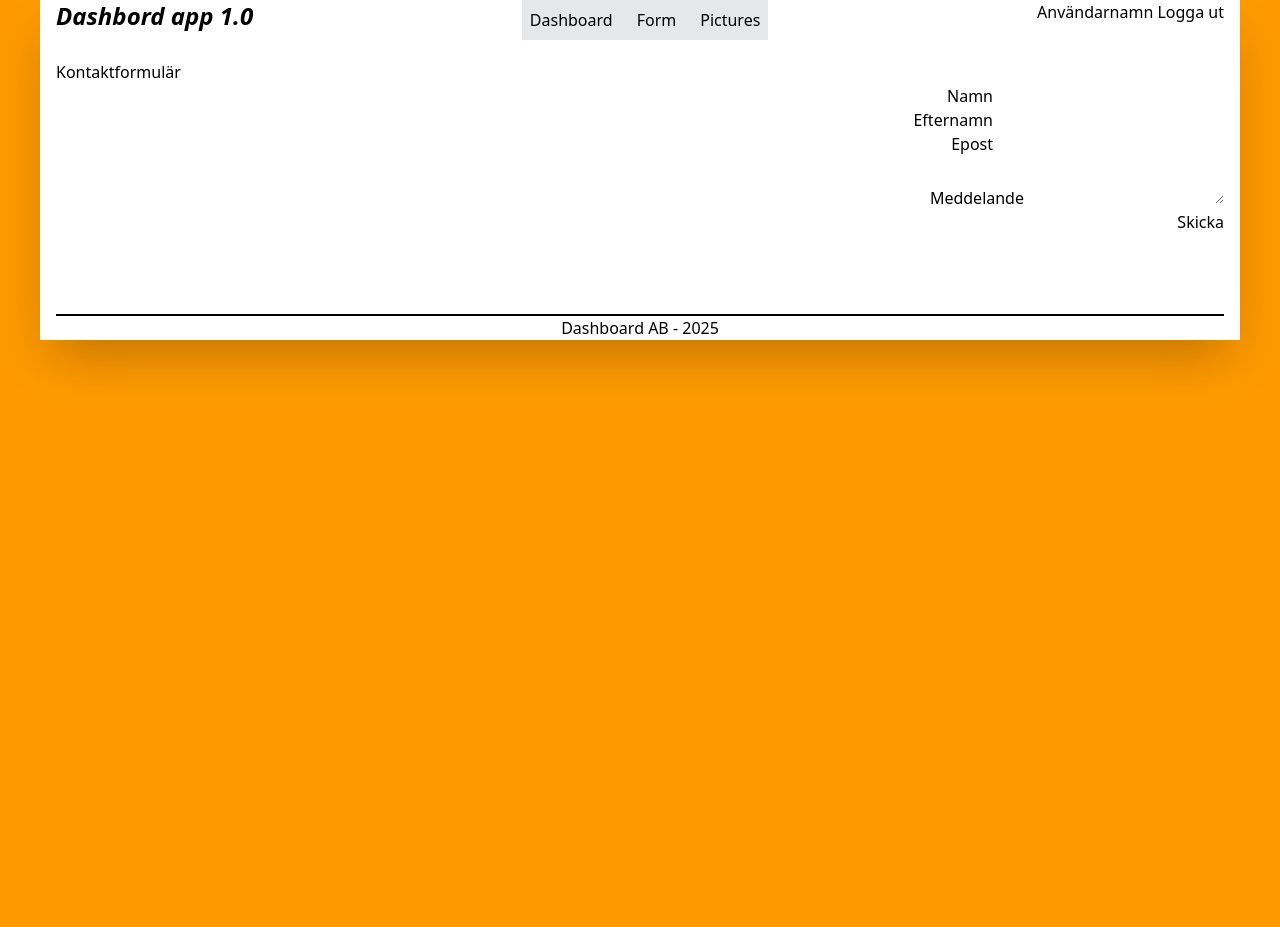
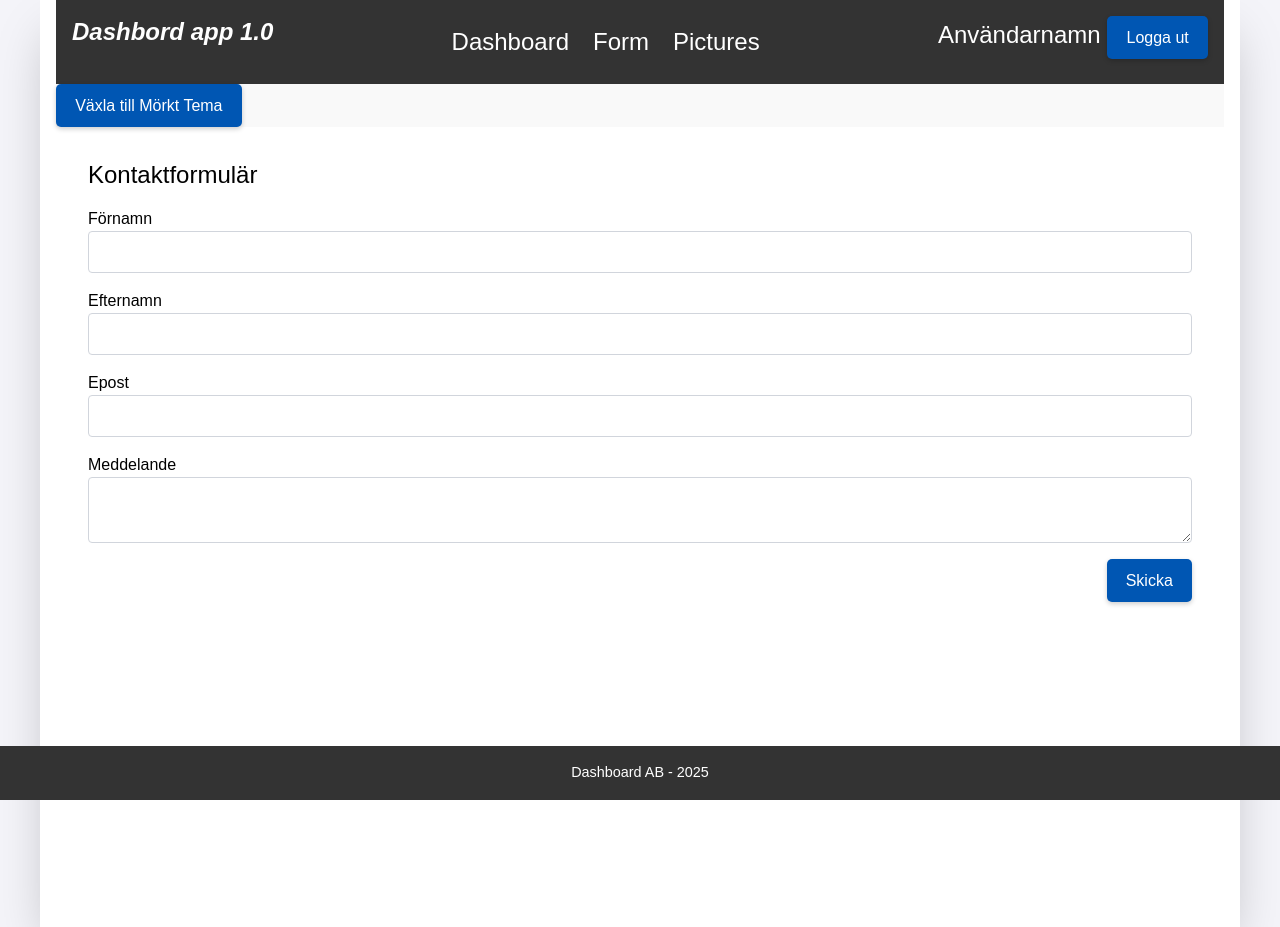
Before and after one commit to MoaPersson96/dashboard, a React (Vite) app: page /form in a window 1280 px wide. Before the commit the page ends 800 px from the top, so only its background shows below. Built offline with nearby package versions, Linux system fonts and the light colour scheme.

Commit message:
Fixade in dark mode samt fixade layout på from och picture sidorna

```diff
--- a/src/App.css
+++ b/src/App.css
@@ -0,0 +1,103 @@
+/* App.css */
+
+body {
+    margin: 0;
+    font-family: Arial, sans-serif;
+    background-color: #f4f4f9;
+    color: #333;
+    transition: background-color 0.3s ease, color 0.3s ease;
+}
+
+body.dark {
+    background-color: #1e1e1e;
+    color: #e0e0e0;
+}
+
+header {
+    background-color: #333;
+    color: white;
+    padding: 1rem;
+    text-align: center;
+    font-size: 1.5rem;
+}
+
+main {
+    padding: 2rem;
+    transition: background-color 0.3s ease, color 0.3s ease;
+}
+
+main.dark {
+    background-color: #1e1e1e;
+    color: #e0e0e0;
+}
+
+button {
+    background-color: #0056b3;
+    color: white;
+    border: none;
+    padding: 0.6rem 1.2rem;
+    font-size: 1rem;
+    cursor: pointer;
+    border-radius: 5px;
+    transition: background-color 0.3s ease, transform 0.2s ease;
+    box-shadow: 0 2px 5px rgba(0, 0, 0, 0.2);
+}
+
+button:hover {
+    background-color: #003d80;
+    transform: scale(1.05);
+}
+
+button:active {
+    background-color: #002a5c;
+    transform: scale(0.95);
+}
+
+.light {
+    background-color: #f9f9f9;
+    color: #333;
+}
+
+/* .light header {
+    background-color: #ffffff;
+    color: #333;
+    box-shadow: 0 2px 5px rgba(0, 0, 0, 0.1);
+} */
+
+/* .light footer {
+    background-color: #ffffff;
+    color: #333;
+    border-top: 1px solid #ddd;
+} */
+
+.dark {
+    background-color: #1e1e1e;
+    color: #333;
+}
+
+/* .dark header {
+    background-color: #333;
+    color: #e0e0e0;
+    box-shadow: 0 2px 5px rgba(0, 0, 0, 0.5);
+}
+
+.dark footer {
+    background-color: #333;
+    color: #e0e0e0;
+    border-top: 1px solid #444;
+} */
+
+footer {
+    background-color: #333;
+    color: white;
+    text-align: center;
+    padding: 1rem;
+    position: fixed;
+    bottom: 0;
+    width: 100%;
+    left: 0;
+    right: 0;
+    box-sizing: border-box;
+    font-size: 0.9rem;
+    font-weight: 500;
+}
--- a/src/App.jsx
+++ b/src/App.jsx
@@ -2,15 +2,32 @@ import { Outlet } from 'react-router-dom'
 import './App.css'
 import Header from './components/Header'
 import Footer from './components/Footer'
+import FilterComponent from './components/Filter'
+import { ThemeProvider } from './components/Theme';
+import useTheme from './components/useTheme';
+import Menu from './components/Menu';
+
+function AppContent() {
+  const { theme, toggleTheme } = useTheme();
+
+  return (
+    <div className={theme}>
+      <Header />
+      <button onClick={toggleTheme} className="px-4 py-2 bg-gray-300 dark:bg-gray-700 text-black dark:text-white rounded">
+        Växla till {theme === 'light' ? 'Mörkt' : 'Ljust'} Tema
+      </button>
+      <Outlet />
+      <Footer />
+    </div>
+  );
+}
 
 function App() {
   return (
-    <>
-      <Header/>
-      <Outlet/>
-      <Footer/>
-    </>
+    <ThemeProvider>
+      <AppContent />
+    </ThemeProvider>
   )
-}
+};
 
 export default App
--- /dev/null
+++ b/src/components/Filter.jsx
@@ -0,0 +1,26 @@
+import React, { useState } from 'react';
+
+const FilterComponent = ({ items }) => {
+    const [query, setQuery] = useState('');
+
+    const filterItems = items.filter(item => item.toLowerCase().inludes(query.toLowerCase())
+);
+
+    return (
+        <div>
+            <input
+                type="text"
+                placeholder="Sök..."
+                value={query}
+                onChange={(e) => setQuery(e.target.value)}
+            />
+            <ul>
+                {filterItems.map((item, index) => (
+                    <li key={index}>{item}</li>
+                ))}
+            </ul>
+        </div>
+    );
+};
+
+export default FilterComponent;
--- a/src/components/Footer.jsx
+++ b/src/components/Footer.jsx
@@ -3,7 +3,7 @@
 export default function Footer() {
 
 
-    return <footer className="mt-20 border-t-2 text-center">
+    return <footer className="footer">
         Dashboard AB - 2025
     </footer>
 }
--- /dev/null
+++ b/src/components/Menu.jsx
@@ -0,0 +1,32 @@
+import React, { useState } from 'react';
+import { Link } from 'react-router-dom';
+
+const AccessibleMenu = () => {
+    const [activeIndex, setActiveIndex] = useState(0);
+    const menuItems = ['Hem', 'Om oss', 'Kontakt'];
+
+    const handleKeyDown = (e) => {
+        if (e.key === 'ArrowDown') {
+            setActiveIndex((prevIndex) => (prevIndex + 1) % menuItems.length);
+        } else if (e.key === 'ArrowUp') {
+            setActiveIndex((prevIndex) => (prevIndex - 1 + menuItems.length) % menuItems.length);
+        }
+    };
+
+    return (
+        <ul role="menu" onKeyDown={handleKeyDown}>
+            {menuItems.map((item, index) => (
+                <li
+                    key={index}
+                    role="menuitem"
+                    tabIndex={activeIndex === index ? 0 : -1}
+                    aria-selected={activeIndex === index}
+                    >
+                        {item}
+                </li>
+            ))}
+        </ul>
+    );
+};
+
+export default AccessibleMenu;
--- a/src/components/Navbar.jsx
+++ b/src/components/Navbar.jsx
@@ -4,7 +4,7 @@ import { NavLink } from "react-router-dom";
 export default function Navbar() {
 
 
-    return <nav className="bg-gray-200 p-2">
+    return <nav className="bg-white-200 p-2">
         <menu className="list-none flex center gap-6 flex-wrap">
             <li><NavLink to="/"> Dashboard </NavLink></li>
             <li><NavLink to="/form"> Form </NavLink></li>
--- /dev/null
+++ b/src/components/Theme.jsx
@@ -0,0 +1,19 @@
+import React, { createContext, useState } from 'react';
+
+export const ThemeContext = createContext();
+
+export const ThemeProvider = ({ children }) => {
+    const [theme, setTheme] = useState('light');
+
+    const toggleTheme = () => {
+        const html = document.documentElement;
+        setTheme((prevTheme) => (prevTheme === 'light' ? 'dark' : 'light'));
+        html.classList.toggle('dark');
+    };
+
+    return (
+        <ThemeContext.Provider value={{ theme, toggleTheme }}>
+            {children}
+        </ThemeContext.Provider>
+    );
+};
--- /dev/null
+++ b/src/components/useTheme.jsx
@@ -0,0 +1,6 @@
+import { useContext } from 'react';
+import { ThemeContext } from './Theme';
+
+const useTheme = () => useContext(ThemeContext);
+
+export default useTheme;
--- a/src/pages/Dashboard.jsx
+++ b/src/pages/Dashboard.jsx
@@ -5,7 +5,7 @@ export default function Dashboard() {
 
     return <main className="grid grid-cols-1 md:grid-cols-12 grid-flow-row-dense grid-rows-">
         <h1 className="md:col-span-full relative left-1/12">Dashboard</h1>
-        <section className="p-2 col-start-1 md:col-span-5 bg-blue-100">
+        <section className="p-2 col-start-1 md:col-span-5 bg-blue-200">
             <h2>Stapeldiagram</h2>
             <img/>
         </section>
--- a/src/pages/Form.jsx
+++ b/src/pages/Form.jsx
@@ -2,27 +2,28 @@
 
 export default function Form() {
 
-
-    return <main>
-        <h1>Kontaktformulär</h1>
-        <form className="flex flex-col items-end">
-            <label className="flex">
-                Namn
-                <input className="w-1/2 left-1.5"/>
+    return (
+    <main className="dark:bg-gray-800 dark:text-white bg-white text-black min-h-screen p-4">
+        <h1 className="text-2xl mb-4 dark:text-white">Kontaktformulär</h1>
+        <form className="flex flex-col items-end gap-4">
+            <label className="flex flex-col w-full dark:text-white">
+                Förnamn
+                <input className="w-full p-2 border border-gray-300 rounded dark:bg-gray-700 dark:border-gray-600 dark:text-white"/>
             </label>
-            <label>
+            <label className="flex flex-col w-full dark:text-white">
                 Efternamn
-                <input/>
+                <input className="w-full p-2 border border-gray-300 rounded dark:bg-gray-700 dark:border-gray-600 dark:text-white" />
             </label>
-            <label>
+            <label className="flex flex-col w-full dark:text-white">
                 Epost
-                <input/>
+                <input className="w-full p-2 border border-gray-300 rounded dark:bg-gray-700 dark:border-gray-600 dark:text-white" />
             </label>
-            <label>
+            <label className="flex flex-col w-full dark:text-white">
                 Meddelande
-                <textarea/>
+                <textarea className="w-full p-2 border border-gray-300 rounded dark:bg-gray-700 dark:border-gray-600 dark:text-white" />
             </label>
-            <button>Skicka</button>
+            <button className="px-4 py-2 bg-blue-600 text-white rounded hover:bg-blue-700 dark:bg-blue-500 dark:hover:bg-blue-600">Skicka</button>
         </form>
     </main>
+    );
 }
--- a/src/pages/Pictures.jsx
+++ b/src/pages/Pictures.jsx
@@ -3,19 +3,22 @@
 export default function Pictures() {
 
 
-    return <main>
-        <h1>Pictures</h1>
-        <section>
-            <img/>
-            <img/>
-            <img/>
-            <img/>
-            <figure>
-                <img/>
-                <figcaption>Bild</figcaption>
-                <button aria-label="close"> X </button>
+    return <main className="dark:bg-gray-800 dark:text-white bg-white text-black min-h-screen p-4">
+        <h1 className="text-2xl mb-4">Pictures</h1>
+        <section className="grid grid-cols-2 gap-4">
+            <img className="w-full h-auto rounded shadow-md dark:shadow-gray-700" alt="Placeholder" />
+            <img className="w-full h-auto rounded shadow-md dark:shadow-gray-700" alt="Placeholder" />
+            <img className="w-full h-auto rounded shadow-md dark:shadow-gray-700" alt="Placeholder" />
+            <img className="w-full h-auto rounded shadow-md dark:shadow-gray-700" alt="Placeholder" />
+            <figure className="col-span-2 flex flex-col items-center">
+                <img className="w-1/2 h-auto rounded shadow-md dark:shadow-gray-700" alt="Placeholder" />
+                <figcaption className="mt-2 text-lg">Bild</figcaption>
+                <button aria-label="close" className="mt-2 px-4 py-2 bg-red-600 text-white rounded hover:bg-red-700 dark:bg-red-500 dark:hover:bg-red-600"> X </button>
             </figure>
-            <img /><img  /><img  /><img  />
+            <img className="w-full h-auto rounded shadow-md dark:shadow-gray-700" alt="Placeholder" />
+            <img className="w-full h-auto rounded shadow-md dark:shadow-gray-700" alt="Placeholder" />
+            <img className="w-full h-auto rounded shadow-md dark:shadow-gray-700" alt="Placeholder" />
+            <img className="w-full h-auto rounded shadow-md dark:shadow-gray-700" alt="Placeholder" />
         </section>
     </main>
 }
```
